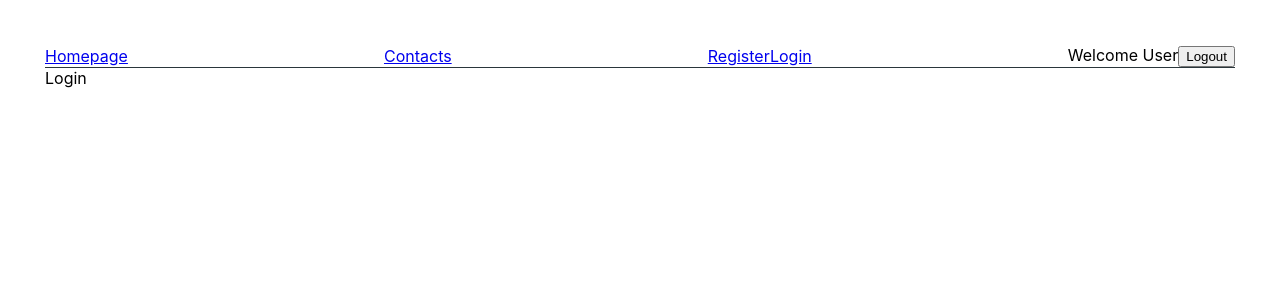
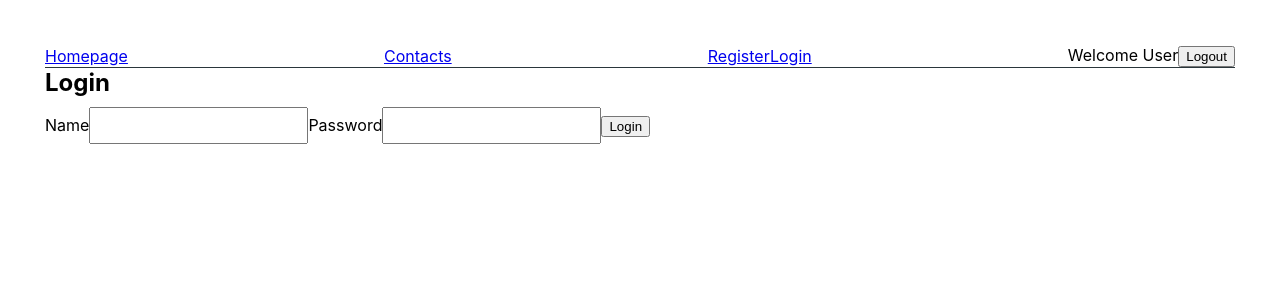
Before and after one commit to isITnow/goit-react-hw-08-phonebook, a React (Create React App) app: page /login in a window 1280 px wide. Shown: the top 300 px of the page. Built offline with nearby package versions, Linux system fonts and the light colour scheme.

Commit message:
add login form

```diff
--- a/src/pages/Login-page/LoginPage.jsx
+++ b/src/pages/Login-page/LoginPage.jsx
@@ -4,7 +4,36 @@ import React from 'react';
 // import s './loginPage.module.css';
 
 const LoginPage = () => {
-    return <div>Login</div>;
+    return (
+        <div>
+            <h2>Login</h2>
+            <form
+                onSubmit={console.log('RegForm Click')}
+                className="#"
+                autoComplete="on"
+            >
+                <label className="#">
+                    Name
+                    <input
+                        type="text"
+                        name="name"
+                        // value={}
+                        onChange={console.log}
+                    />
+                </label>
+                <label className="#">
+                    Password
+                    <input
+                        type="password"
+                        name="password"
+                        // value={password}
+                        onChange={console.log}
+                    />
+                </label>
+                <button type="submit">Login</button>
+            </form>
+        </div>
+    );
 };
 
 export default LoginPage;
--- a/src/pages/Register-page/RegisterPage.jsx
+++ b/src/pages/Register-page/RegisterPage.jsx
@@ -6,7 +6,7 @@ import React from 'react';
 const RegisterPage = () => {
     return (
         <div>
-            <h1>Registration form</h1>
+            <h2>Registration form</h2>
 
             <form
                 onSubmit={console.log('RegForm Click')}
@@ -14,7 +14,7 @@ const RegisterPage = () => {
                 autoComplete="off"
             >
                 <label className="#">
-                    Имя
+                    Name
                     <input
                         type="text"
                         name="name"
@@ -34,7 +34,7 @@ const RegisterPage = () => {
                 </label>
 
                 <label className="#">
-                    Пароль
+                    Password
                     <input
                         type="password"
                         name="password"
```
